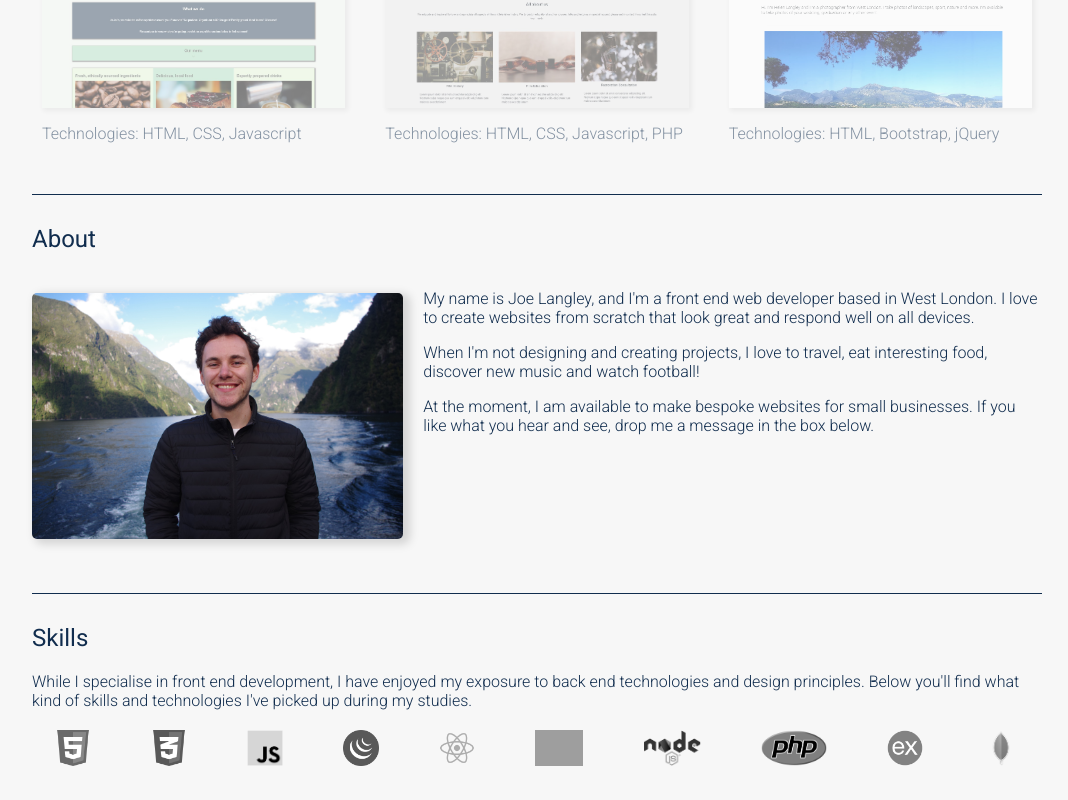
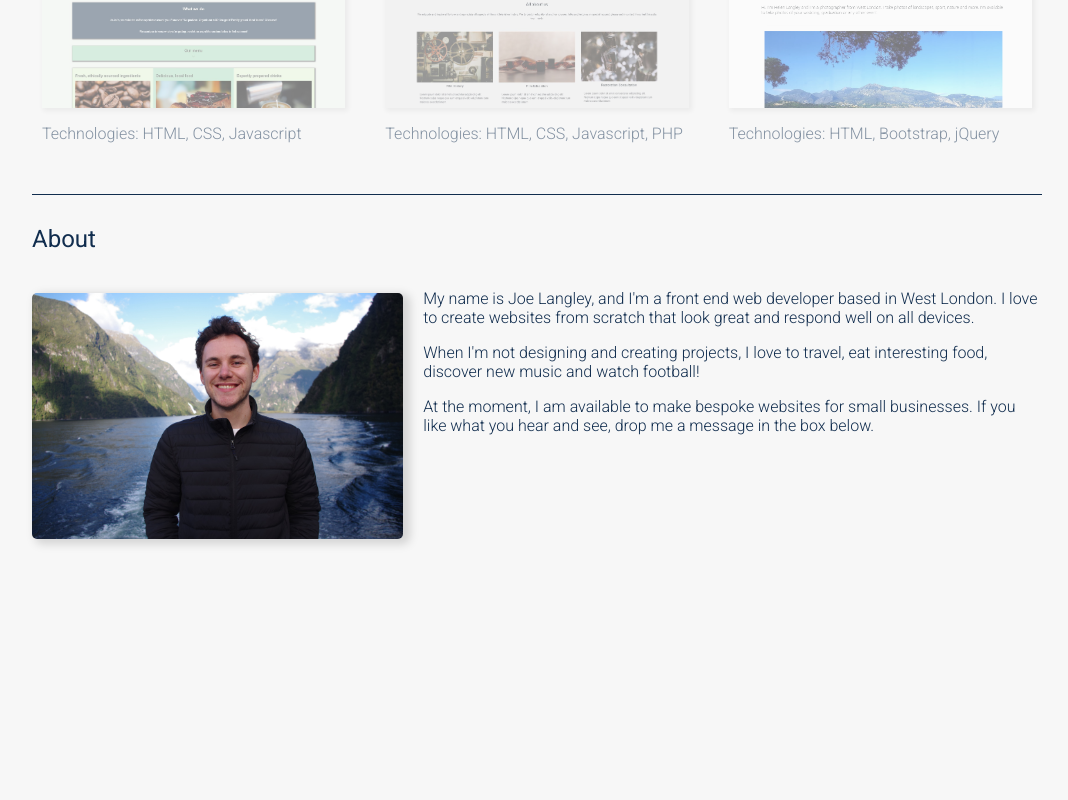
Before and after one commit to JLangley753/joe-react, a React (Create React App) app: page / in a window 1280 px wide. Shown: the part 1620-2420 px from the top of the page, without its empty margins (103-1171 px from the left). After the commit the page ends 2213 px from the top, so only its background shows below. Built offline with nearby package versions, Linux system fonts and the light colour scheme; grey boxes are pictures that could not be loaded.

Commit message:
Revert "Added About section and text"
This reverts commit 0650f158665696ce1a7560439e42aa8afb00c8f3.

```diff
--- a/src/App.css
+++ b/src/App.css
@@ -15,13 +15,3 @@ a {
   color: inherit;
   text-decoration: none;
 }
-
-.pagebar {
-  border-top: 1px solid #112d4e;
-  padding: 0;
-}
-
-/* Content wrap */
-.content {
-  margin: 20px;
-}
--- a/src/App.js
+++ b/src/App.js
@@ -3,7 +3,6 @@ import './App.css';
 import Title from './components/Title/Title';
 import Projects from './components/Projects/Projects';
 import About from './components/About/About';
-import Skills from './components/Skills/Skills';
 
 class App extends Component {
   render() {
@@ -12,7 +11,6 @@ class App extends Component {
         <Title />
         <Projects />
         <About />
-        <Skills />
       </div>
     );
   }
--- a/src/components/Skills/Skills.css
+++ /dev/null
@@ -1,209 +0,0 @@
-.pagebar {
-  border-top: 1px solid #112d4e;
-  padding: 0;
-}
-
-/* Content wrap */
-.content {
-  margin: 20px;
-}
-
-/* Skill section */
-.skillsSec {
-  margin-bottom: 30px;
-}
-
-.skillsGrid {
-  display: grid;
-  grid-template-columns: 1fr 1fr 1fr 1fr 1fr;
-  grid-row-gap: 30px;
-}
-
-.techicon {
-  filter: grayscale();
-  height: 36px;
-  transition: filter 0.5s ease;
-  width: auto;
-}
-
-.tooltip:hover .techicon {
-  filter: none;
-  transition: filter 0.5s ease;
-}
-
-.tooltip {
-  display: inline-block;
-  position: relative;
-  margin: auto;
-}
-
-.tooltiptext {
-  background-color: #112d4e;
-  border-radius: 6px;
-  display: flex;
-  justify-content: center;
-  color: #f7f7f7;
-  font-size: 0.6em;
-  opacity: 0;
-  padding: 5px 5px;
-  position: absolute;
-  text-align: center;
-  top: 110%;
-  transition: 0.3s ease;
-  visibility: hidden;
-  width: auto;
-  z-index: 1;
-}
-
-.tooltiptext::after {
-  content: "";
-  position: absolute;
-  bottom: 100%;
-  left: 50%;
-  margin-left: -5px;
-  border-width: 5px;
-  border-style: solid;
-  border-color: transparent transparent #112d4e transparent;
-}
-
-.tooltip:hover .tooltiptext {
-  opacity: 1;
-  transition: 0.3s ease;
-  visibility: visible;
-}
-
-.tthtml {
-  margin-left: -2px;
-}
-
-.ttcss {
-  margin-left: 2px;
-}
-
-.ttgit {
-  margin-left: -3px;
-}
-
-.ttjs {
-  margin-left: -8px;
-}
-
-.ttnode {
-  margin-left: 8px;
-}
-
-.ttphp {
-  margin-left: 20px;
-}
-
-.ttexpress {
-  margin-left: -8px;
-}
-
-.ttmongo {
-  margin-left: -7px;
-}
-
-/* Media Queries */
-@media (min-width: 500px) {
-  .skillsGrid {
-    display: flex;
-    justify-content: space-between;
-  }
-}
-
-@media (min-width: 768px) {
-
-  /* Content wrap media queries */
-  .content {
-    margin: 30px auto;
-    width: 730px;
-  }
-
-  /* Skills section media queries */
-  .skillsGrid {
-    justify-content: center;
-    margin: 20px auto;
-  }
-
-  .techicon {
-    margin: auto 10px;
-  }
-
-  .tooltiptext {
-    margin-left: 9px;
-  }
-
-  .ttnode {
-    margin-left: 18px;
-  }
-
-  .ttjs {
-    margin-left: 3px;
-  }
-
-  .ttreact {
-    margin-left: 12px;
-  }
-
-  .ttphp {
-    margin-left: 31px;
-  }
-
-  .ttcss {
-    margin-left: 12px;
-  }
-
-  .ttgit {}
-
-  .ttexpress {
-    margin-left: 3px;
-  }
-
-  .ttmongo {
-    margin-left: 3px;
-  }
-}
-
-@media (min-width: 1200px) {
-  .content {
-    margin: 30px auto;
-    width: 1010px;
-  }
-
-  .techicon {
-    margin: auto 30px;
-  }
-
-  .tooltiptext {
-    margin-left: 28px;
-  }
-
-  .ttcss {
-    margin-left: 33px;
-  }
-
-  .ttjs {
-    margin-left: 23px;
-  }
-
-  .ttreact {
-    margin-left: 32px;
-  }
-
-  .ttnode {
-    margin-left: 40px;
-  }
-
-  .ttphp {
-    margin-left: 51px;
-  }
-
-  .ttexpress {
-    margin-left: 24px;
-  }
-
-  .ttmongo {
-    margin-left: 23px;
-  }
-}
--- a/src/components/Skills/Skills.js
+++ /dev/null
@@ -1,68 +0,0 @@
-import React, {Component} from 'react';
-import './Skills.css';
-import html from '../../img/techicons/html.png';
-import css from '../../img/techicons/css.png';
-import js from '../../img/techicons/javascript.png';
-import jq from '../../img/techicons/jquery.png';
-import re from '../../img/techicons/react.png';
-import git from '../../img/techicons/git.png';
-import node from '../../img/techicons/nodejs.png';
-import php from '../../img/techicons/php.png';
-import exp from '../../img/techicons/express.png';
-import mdb from '../../img/techicons/mongo.png';
-
-class Skills extends Component {
-  render() {
-    return (<div className="skills-section-wrap">
-      <div class="pagebar content"></div>
-      <section className="skillsSec content" id="skills">
-        <h2>Skills</h2>
-        <p>While I specialise in front end development, I have enjoyed my exposure to back end technologies and design principles. Below you'll find what kind of skills and technologies I've picked up during my studies.</p>
-        <div className="skillsGrid">
-          <div class="tooltip">
-            <img src={html} class="techicon" alt=""></img>
-            <span class="tooltiptext tthtml">HTML5</span>
-          </div>
-          <div class="tooltip">
-            <img src={css} class="techicon" alt=""></img>
-            <span class="tooltiptext ttcss">CSS3</span>
-          </div>
-          <div class="tooltip">
-            <img src={js} class="techicon" alt=""></img>
-            <span class="tooltiptext ttjs">JavaScript</span>
-          </div>
-          <div class="tooltip">
-            <img src={jq} class="techicon" alt=""></img>
-            <span class="tooltiptext">jQuery</span>
-          </div>
-          <div class="tooltip">
-            <img src={re} class="techicon" alt=""></img>
-            <span class="tooltiptext ttreact">React</span>
-          </div>
-          <div class="tooltip">
-            <img src={git} class="techicon" alt=""></img>
-            <span class="tooltiptext ttgit">Git</span>
-          </div>
-          <div class="tooltip">
-            <img src={node} class="techicon" alt=""></img>
-            <span class="tooltiptext ttnode">Node.js</span>
-          </div>
-          <div class="tooltip">
-            <img src={php} class="techicon" alt=""></img>
-            <span class="tooltiptext ttphp">PHP</span>
-          </div>
-          <div class="tooltip">
-            <img src={exp} class="techicon" alt=""></img>
-            <span class="tooltiptext ttexpress">Express.js</span>
-          </div>
-          <div class="tooltip">
-            <img src={mdb} class="techicon" alt=""></img>
-            <span class="tooltiptext ttmongo">MongoDB</span>
-          </div>
-        </div>
-      </section>
-    </div>)
-  }
-}
-
-export default Skills;
```
